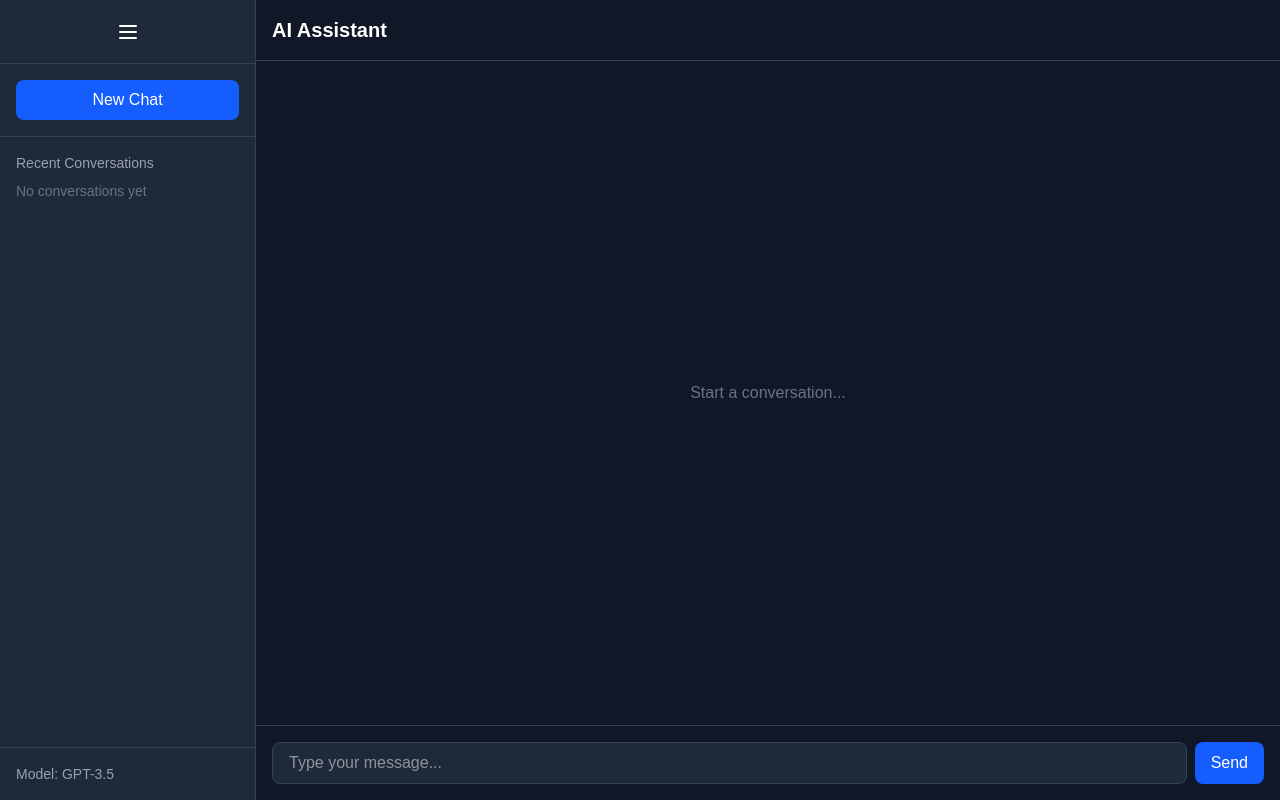
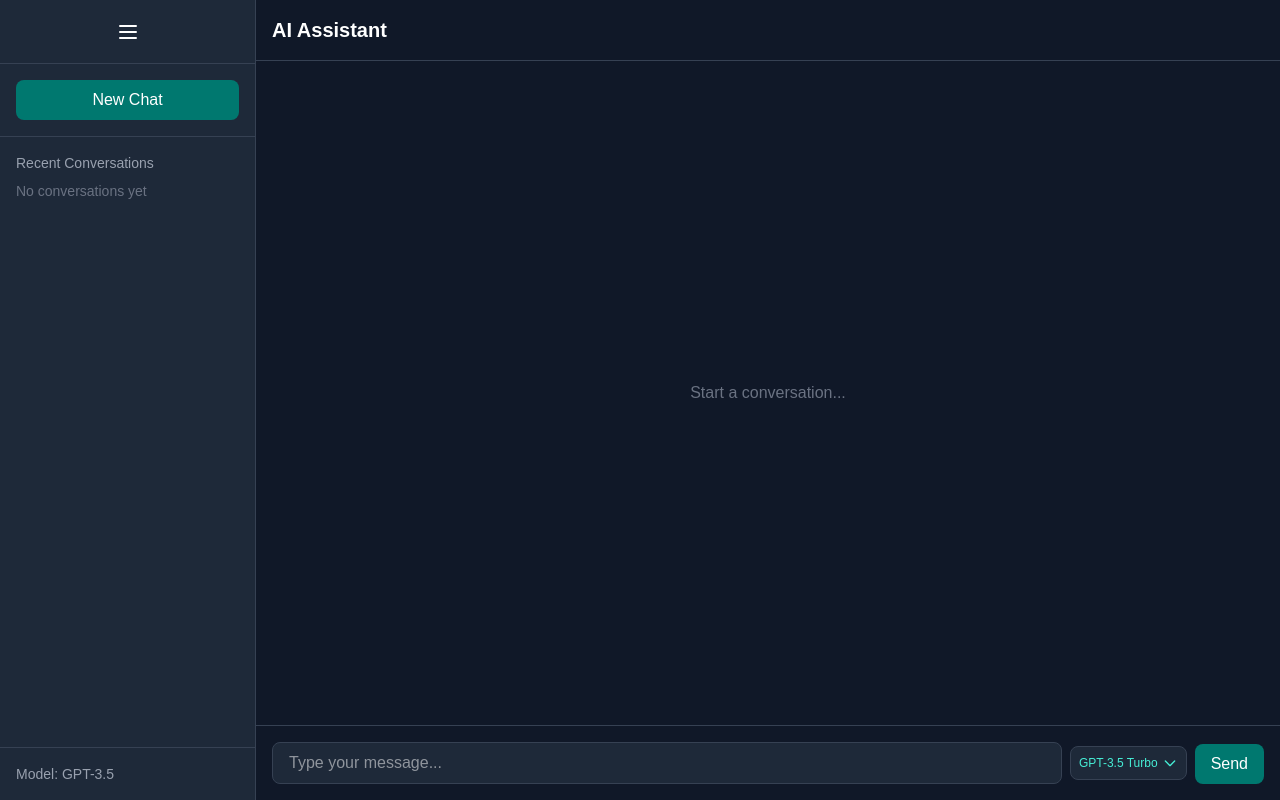
Before and after one commit to voturi/ai-app, a Next.js app: page / in a window 1280 px wide. Built offline with nearby package versions, Linux system fonts and the light colour scheme.

Commit message:
add:model menu just as placeholder

```diff
--- a/src/app/page.js
+++ b/src/app/page.js
@@ -1,5 +1,5 @@
 "use client";
-import { useState, useEffect } from "react";
+import { useState, useEffect, useRef } from "react";
 
 export default function Home() {
   const [input, setInput] = useState("");
@@ -7,6 +7,26 @@ export default function Home() {
   const [isLoading, setIsLoading] = useState(false);
   const [error, setError] = useState(null);
   const [isSidebarOpen, setIsSidebarOpen] = useState(true);
+  const [selectedModel, setSelectedModel] = useState("gpt-3.5-turbo");
+  const [showModelMenu, setShowModelMenu] = useState(false);
+  const modelMenuRef = useRef(null);
+
+  // Close drop-up when clicking outside
+  useEffect(() => {
+    function handleClickOutside(event) {
+      if (modelMenuRef.current && !modelMenuRef.current.contains(event.target)) {
+        setShowModelMenu(false);
+      }
+    }
+    if (showModelMenu) {
+      document.addEventListener("mousedown", handleClickOutside);
+    } else {
+      document.removeEventListener("mousedown", handleClickOutside);
+    }
+    return () => {
+      document.removeEventListener("mousedown", handleClickOutside);
+    };
+  }, [showModelMenu]);
 
   // Handle input change
   const handleInputChange = (e) => {
@@ -32,7 +52,8 @@ export default function Home() {
         headers: { "Content-Type": "application/json" },
         body: JSON.stringify({
           prompt: input,
-          systemMessage: "You are a helpful assistant."
+          systemMessage: "You are a helpful assistant.",
+          model: selectedModel
         }),
       });
 
@@ -92,7 +113,7 @@ export default function Home() {
           <>
             <div className="p-4 border-b border-gray-700">
               <button
-                className="w-full px-4 py-2 bg-blue-600 text-white rounded-lg hover:bg-blue-700"
+                className="w-full px-4 py-2 bg-teal-700 text-white rounded-lg hover:bg-teal-800"
               >
                 New Chat
               </button>
@@ -147,7 +168,7 @@ export default function Home() {
                 <div
                   className={`max-w-[80%] rounded-lg p-4 ${
                     message.role === "user"
-                      ? "bg-blue-600"
+                      ? "bg-teal-700"
                       : "bg-gray-700"
                   }`}
                 >
@@ -172,20 +193,70 @@ export default function Home() {
           )}
         </div>
 
-        {/* Input form */}
+        {/* Input form with drop-up */}
         <div className="border-t border-gray-700 p-4">
-          <form onSubmit={handleSubmit} className="flex gap-2">
+          <form onSubmit={handleSubmit} className="flex gap-2 items-end relative">
             <input
               type="text"
               value={input}
               placeholder="Type your message..."
               onChange={handleInputChange}
-              className="flex-1 bg-gray-800 border border-gray-700 rounded-lg px-4 py-2 focus:outline-none focus:border-blue-500"
+              className="flex-1 bg-gray-800 border border-gray-700 rounded-lg px-4 py-2 focus:outline-none focus:border-teal-500"
             />
+            <div className="relative flex flex-col items-end" ref={modelMenuRef}>
+              <button
+                type="button"
+                className="px-2 py-2 bg-gray-800 border border-gray-700 rounded-lg text-teal-300 hover:bg-gray-700 flex items-center mb-1"
+                onClick={() => setShowModelMenu((v) => !v)}
+                disabled={isLoading}
+                aria-label="Select model"
+              >
+                <span className="mr-1 text-xs font-medium">{
+                  ([
+                    { label: 'GPT-3.5 Turbo', value: 'gpt-3.5-turbo' },
+                    { label: 'GPT-4 Turbo', value: 'gpt-4-turbo' },
+                    { label: 'Gemini 1.5 Flash', value: 'gemini-1.5-flash' },
+                    { label: 'Gemini 1.5 Pro', value: 'gemini-1.5-pro' },
+                    { label: 'Claude 3 Haiku', value: 'claude-3-haiku' },
+                    { label: 'Claude 3 Sonnet', value: 'claude-3-sonnet' },
+                    { label: 'Claude 3 Opus', value: 'claude-3-opus' },
+                  ].find(m => m.value === selectedModel)?.label || selectedModel
+                )}
+                </span>
+                <svg className={`w-4 h-4 transition-transform ${showModelMenu ? 'rotate-180' : ''}`} fill="none" stroke="currentColor" strokeWidth="2" viewBox="0 0 24 24">
+                  <path strokeLinecap="round" strokeLinejoin="round" d="M19 9l-7 7-7-7" />
+                </svg>
+              </button>
+              {showModelMenu && (
+                <div className="absolute bottom-12 right-0 mb-2 w-48 bg-gray-800 border border-gray-700 rounded-lg shadow-lg z-10 animate-fadeInUp">
+                  <ul className="py-1">
+                    {[
+                      { label: 'GPT-3.5 Turbo', value: 'gpt-3.5-turbo' },
+                      { label: 'GPT-4 Turbo', value: 'gpt-4-turbo' },
+                      { label: 'Gemini 1.5 Flash', value: 'gemini-1.5-flash' },
+                      { label: 'Gemini 1.5 Pro', value: 'gemini-1.5-pro' },
+                      { label: 'Claude 3 Haiku', value: 'claude-3-haiku' },
+                      { label: 'Claude 3 Sonnet', value: 'claude-3-sonnet' },
+                      { label: 'Claude 3 Opus', value: 'claude-3-opus' },
+                    ].map((model) => (
+                      <li key={model.value}>
+                        <button
+                          type="button"
+                          className={`w-full text-left px-4 py-2 text-sm hover:bg-teal-800 rounded ${selectedModel === model.value ? 'bg-teal-700 text-white' : 'text-teal-200'}`}
+                          onClick={() => { setSelectedModel(model.value); setShowModelMenu(false); }}
+                        >
+                          {model.label}
+                        </button>
+                      </li>
+                    ))}
+                  </ul>
+                </div>
+              )}
+            </div>
             <button
               type="submit"
               disabled={isLoading}
-              className="px-4 py-2 bg-blue-600 text-white rounded-lg hover:bg-blue-700 disabled:opacity-50 disabled:cursor-not-allowed"
+              className="px-4 py-2 bg-teal-700 text-white rounded-lg hover:bg-teal-800 disabled:opacity-50 disabled:cursor-not-allowed"
             >
               Send
             </button>
```
